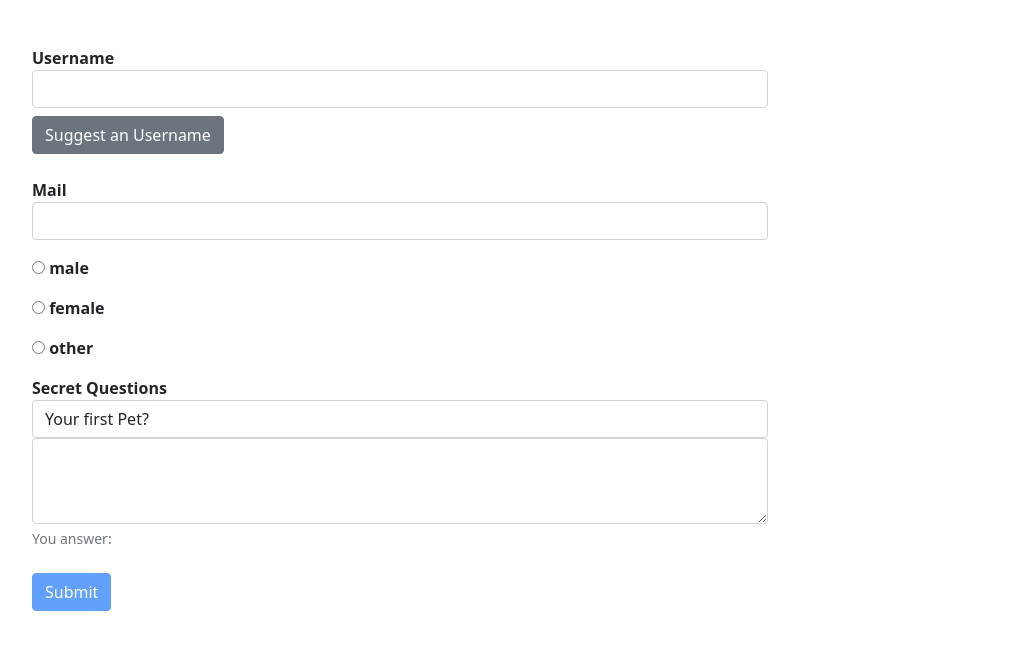
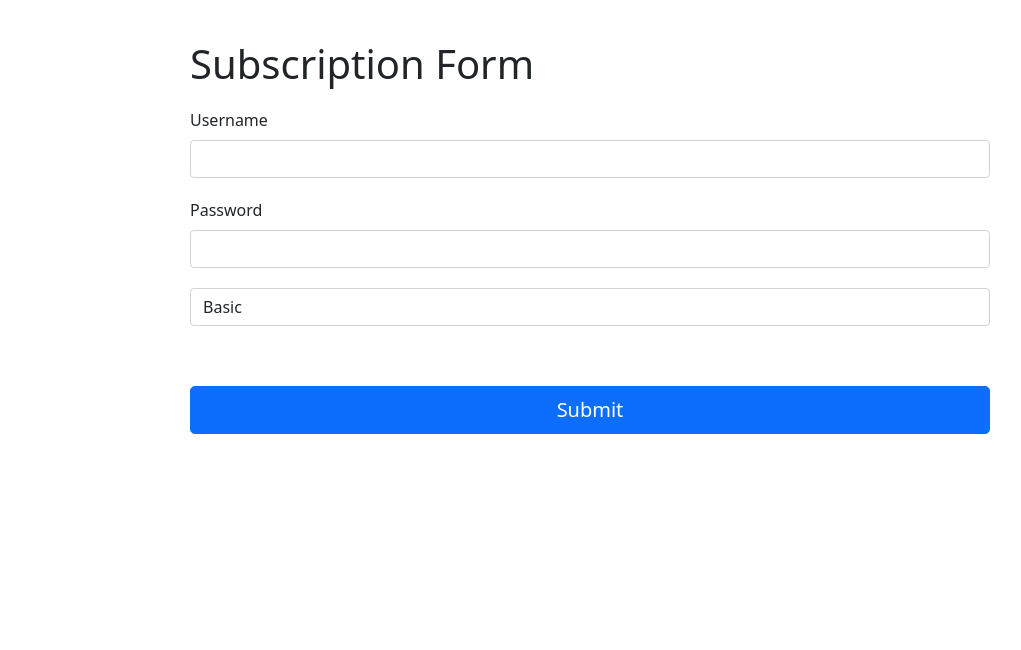
Before and after one commit to kamil-nawrot/recipe-book, an Angular app: page / in a window 1280 px wide. Shown: the top 650 px of the page, without its empty margins (50-1071 px from the left). Built offline with nearby package versions, Linux system fonts and the light colour scheme.

Commit message:
scaffolded form structure

```diff
--- a/src/app/app.component.html
+++ b/src/app/app.component.html
@@ -7,4 +7,4 @@
 <!--  </div>-->
 <!--</main>-->
 
-<app-template-driven-form></app-template-driven-form>
+<app-template-driven-form-assignment></app-template-driven-form-assignment>
--- a/src/app/playground/forms/template-driven-form-assignment/template-driven-form-assignment.component.css
+++ b/src/app/playground/forms/template-driven-form-assignment/template-driven-form-assignment.component.css
@@ -0,0 +1,12 @@
+form {
+  max-width: 800px;
+  margin: 40px auto;
+}
+
+.form-group {
+  margin: 20px 0;
+}
+
+button {
+  margin-top: 40px;
+}
--- a/src/app/playground/forms/template-driven-form-assignment/template-driven-form-assignment.component.html
+++ b/src/app/playground/forms/template-driven-form-assignment/template-driven-form-assignment.component.html
@@ -1 +1,30 @@
-<p>template-driven-form-assignment works!</p>
+<article class="container">
+  <section class="row">
+    <section class="col">
+      <form class="form-wrapper">
+        <h1 class="fs-1">Subscription Form</h1>
+        <div ngFormGroup="credentials">
+          <div class="form-group">
+            <label for="username" class="form-label">Username</label>
+            <input type="text" name="username" id="username" class="form-control" />
+          </div>
+          <div class="form-group">
+            <label for="password" class="form-label">Password</label>
+            <input type="password" name="password" id="password" class="form-control" />
+          </div>
+        </div>
+        <div class="form-group">
+          <select class="form-control">
+            <option value="basic">Basic</option>
+            <option value="advanced">Advanced</option>
+            <option value="pro">Pro</option>
+          </select>
+        </div>
+        <div class="d-grid gap-2">
+          <button class="btn btn-primary btn-lg btn-block">Submit</button>
+        </div>
+      </form>
+
+    </section>
+  </section>
+</article>
```
